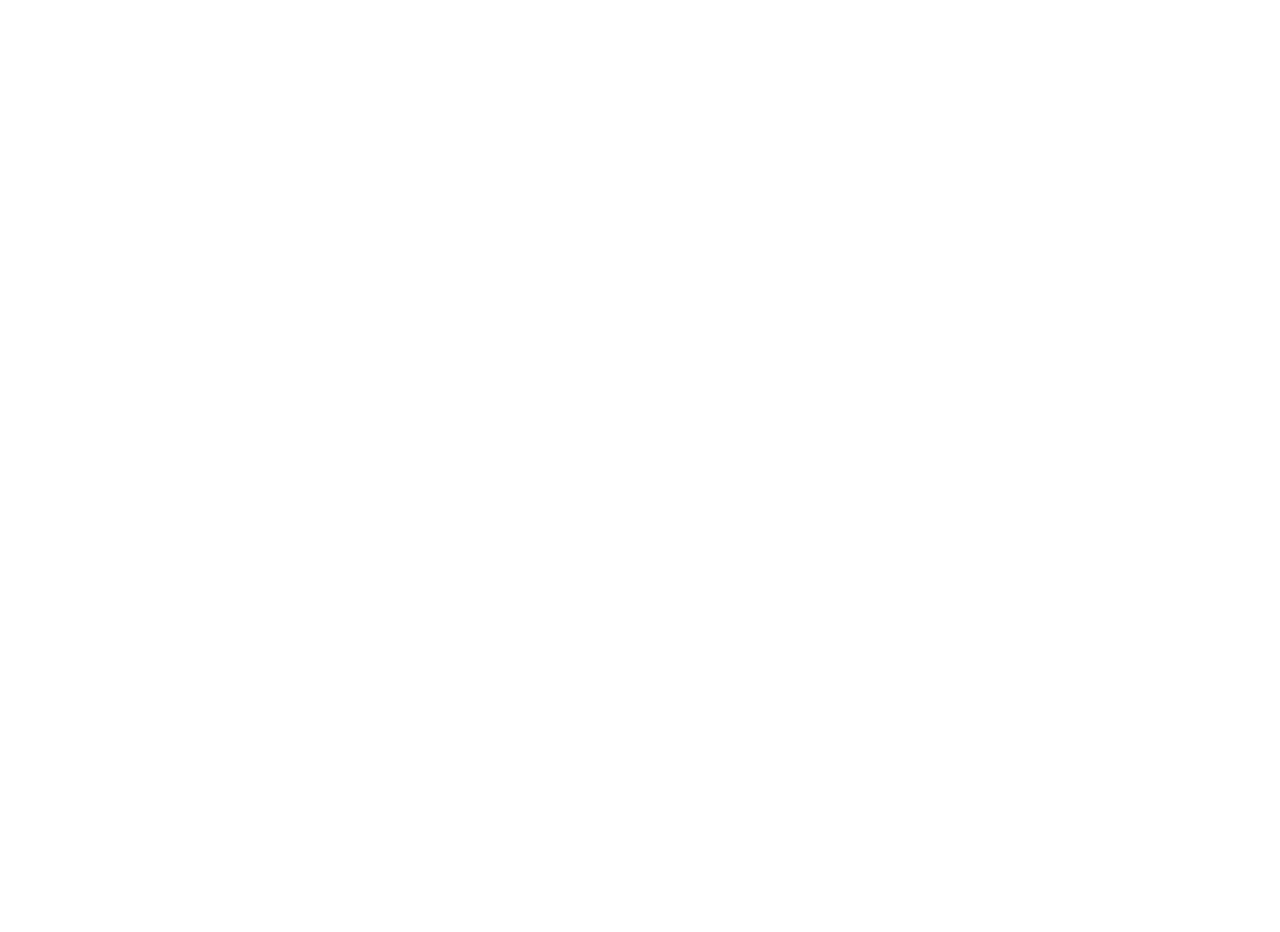
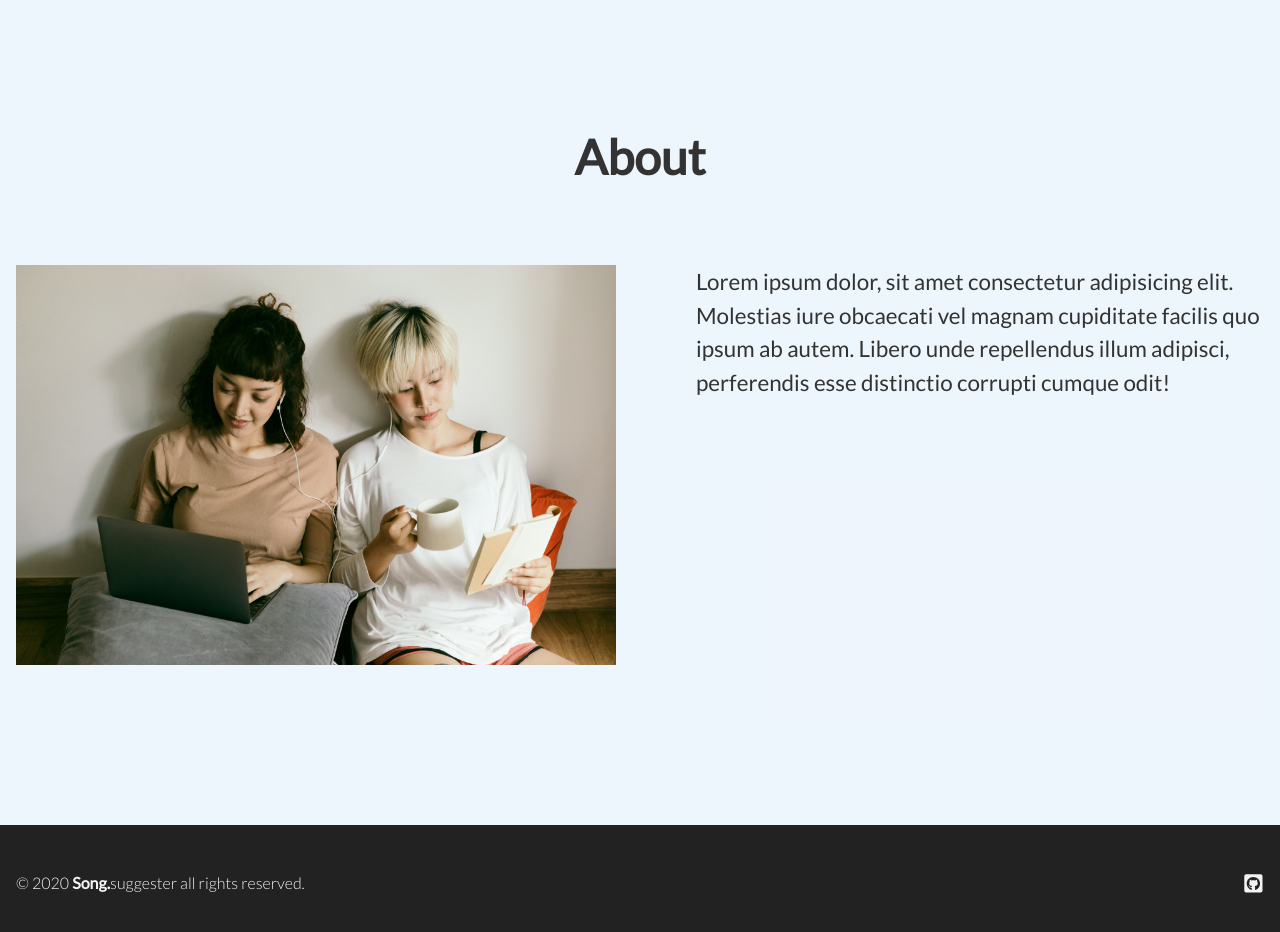
Before and after one commit to spotify-song/front-end, a React (Create React App) app: page / in a window 1280 px wide. Shown: the part 800-1732 px from the top of the page. Before the commit the page ends 800 px from the top, so only its background shows below. Built offline with nearby package versions, Linux system fonts and the light colour scheme.

Commit message:
added content and footer to page

```diff
--- a/package.json
+++ b/package.json
@@ -9,6 +9,7 @@
     "axios": "^0.19.2",
     "react": "^16.13.1",
     "react-dom": "^16.13.1",
+    "react-hook-form": "^6.4.0",
     "react-responsive-modal": "^5.0.2",
     "react-router-dom": "^5.2.0",
     "react-scripts": "3.4.2"
--- /dev/null
+++ b/src/components2/MarketingPage/Content.js
@@ -0,0 +1,25 @@
+import React from "react";
+import imgs from "../../imgs/friends.jpg";
+
+const Content = () => {
+  return (
+    <section className="Content">
+      <div className="section-inner">
+        <h1>about</h1>
+        <div className="section-wrapper">
+          <img src={imgs} alt="heheheheeh" />
+          <div className="about-description">
+            <p>
+              Lorem ipsum dolor, sit amet consectetur adipisicing elit.
+              Molestias iure obcaecati vel magnam cupiditate facilis quo ipsum
+              ab autem. Libero unde repellendus illum adipisci, perferendis esse
+              distinctio corrupti cumque odit!
+            </p>
+          </div>
+        </div>
+      </div>
+    </section>
+  );
+};
+
+export default Content;
--- /dev/null
+++ b/src/components2/MarketingPage/Footer.js
@@ -0,0 +1,22 @@
+import React from "react";
+import { FaGithubSquare } from "react-icons/fa";
+
+const Footer = () => {
+  return (
+    <footer className="Footer">
+      <div className="footer-inner">
+        <p>
+          &copy; 2020 <strong>Song.</strong>
+          <span>suggester</span> all rights reserved.
+        </p>
+        <nav className="icons">
+          <a href="https://github.com/" target="_blank">
+            <FaGithubSquare />
+          </a>
+        </nav>
+      </div>
+    </footer>
+  );
+};
+
+export default Footer;
--- a/src/components2/MarketingPage/FormModal.js
+++ b/src/components2/MarketingPage/FormModal.js
@@ -1,9 +1,16 @@
 import React from "react";
 import "react-responsive-modal/styles.css";
 import { Modal } from "react-responsive-modal";
+import { useForm } from "react-hook-form";
 
 const FormModal = () => {
   const [open, setOpen] = React.useState(false);
+  const { register, handleSubmit, reset, errors } = useForm();
+
+  const onSubmit = (values) => {
+    setOpen(false);
+    reset();
+  };
   return (
     <div>
       <button className="button" onClick={() => setOpen(true)}>
@@ -18,7 +25,7 @@
             to combine both of your playlist and give a a playlist with your
             most listened songs!
           </p>
-          <form>
+          <form onSubmit={handleSubmit(onSubmit)}>
             <p>
               <label htmlFor="username">
                 {/**
@@ -29,9 +36,11 @@
                   type="text"
                   name="username"
                   id="username"
+                  ref={register({ required: true })}
 
                   // placeholder="Spotify Username"
                 />
+                <p className="error">{errors.username && "Username Require"}</p>
               </label>
             </p>
             <p>
@@ -44,6 +53,7 @@
                   type="text"
                   name="username2"
                   id="username2"
+                  ref={register}
                   // placeholder="Spotify Username 2 (Optional)"
                 />
               </label>
--- a/src/components2/MarketingPage/MarketingHomePage.js
+++ b/src/components2/MarketingPage/MarketingHomePage.js
@@ -1,12 +1,16 @@
 import React from "react";
 import Navbar from "./Navbar";
 import Header from "./Header";
+import Content from "./Content";
+import Footer from "./Footer";
 
 const MarketingHomePage = () => {
   return (
     <div>
       <Navbar />
       <Header />
+      <Content />
+      <Footer />
     </div>
   );
 };
--- a/src/index.scss
+++ b/src/index.scss
@@ -11,3 +11,5 @@
 @import "./sass2/navbar";
 @import "./sass2/Header";
 @import "./sass2/formModal";
+@import "./sass2/content";
+@import "./sass2/footer";
--- /dev/null
+++ b/src/sass2/_content.scss
@@ -0,0 +1,36 @@
+.Content {
+  background: rgba(85, 153, 231, 0.1);
+  .section-inner {
+    max-width: 1300px;
+    //  margin: 8rem auto 10rem;
+    margin: 0 auto;
+    //  border: 1px solid red;
+    padding: 0 1rem;
+    padding: 8rem 1rem 10rem;
+    h1 {
+      text-align: center;
+      margin-bottom: 5rem;
+      font-size: 3rem;
+      text-transform: capitalize;
+    }
+
+    .section-wrapper {
+      display: flex;
+      justify-content: space-between;
+      img {
+        width: 650px;
+        height: 400px;
+        object-fit: cover;
+      }
+
+      .about-description {
+        font-size: 1.4rem;
+        //   border: 1px solid blue;
+        margin-left: 5rem;
+        line-height: 1.5;
+        //   display: flex;
+        //   align-items: center;
+      }
+    }
+  }
+}
--- /dev/null
+++ b/src/sass2/_footer.scss
@@ -0,0 +1,28 @@
+.Footer {
+  background: #222;
+  //   background: rgb(39, 38, 38);
+
+  .footer-inner {
+    max-width: 1300px;
+    margin: 0 auto;
+
+    padding: 3rem 1rem;
+    display: flex;
+    justify-content: space-between;
+    color: #f4f4f4;
+
+    .icons {
+      a {
+        color: #f4f4f4;
+        font-size: 1.3rem;
+      }
+    }
+
+    p {
+      font-weight: 300;
+      span {
+        font-weight: 300;
+      }
+    }
+  }
+}
--- a/src/sass2/_formModal.scss
+++ b/src/sass2/_formModal.scss
@@ -29,13 +29,14 @@
 
     p {
       // border: 1px solid red;
-      margin-bottom: 0.8rem;
+      margin-bottom: 1.1rem;
       // color: #333;
       label {
         display: block;
         font-size: 0.9rem;
         //   font-weight: 300;
         //   margin-bottom: 0.5rem;
+        position: relative;
 
         input {
           display: block;
@@ -57,6 +58,15 @@
       }
     }
 
+    .error {
+      color: red;
+      position: absolute;
+      top: 3.8rem;
+      left: 0.2rem;
+      font-size: 0.8rem;
+      // display: none;
+    }
+
     button {
       border: none;
       background: #04f;
--- a/src/sass2/_navbar.scss
+++ b/src/sass2/_navbar.scss
@@ -1,7 +1,7 @@
 .Navbar {
   display: flex;
   justify-content: space-between;
-  width: 1300px;
+  max-width: 1300px;
   margin: 0 auto;
   padding: 2rem 1rem;
   align-items: center;
```
Also changed, not shown: src/imgs/friends.jpg (added), 1 other file (tests, documents, lock files or other folders).
